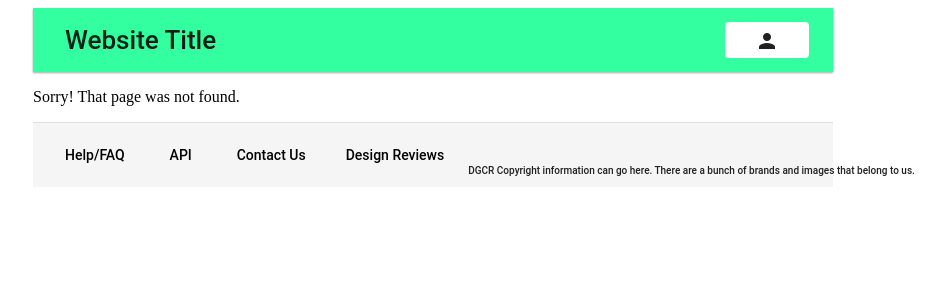
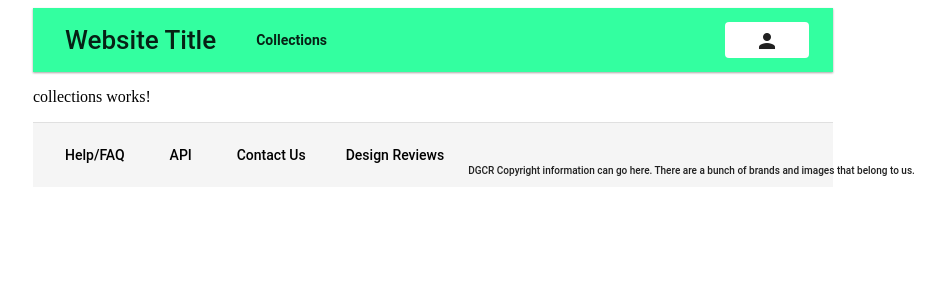
Before and after one commit to bransonsmith/MssbDev, an Angular app: page /collections in a window 1280 px wide. Before the commit this address had no page. Shown: the top 300 px of the page, without its empty margins (207-1150 px from the left). Built offline with nearby package versions, Linux system fonts and the light colour scheme.

Commit message:
Add button to ribbon

```diff
--- a/src/app/app-routing.module.ts
+++ b/src/app/app-routing.module.ts
@@ -4,11 +4,13 @@ import { PageNotFoundComponent } from './page-not-found/page-not-found.component
 import { HomeComponent } from './home/home.component';
 import { LoginComponent } from './login/login.component';
 import { DetailsComponent } from './details/details.component';
+import { CollectionsComponent } from './collections/collections.component';
 
 const routes: Routes = [
   { path: 'home', component: HomeComponent },
   { path: 'login', component: LoginComponent },
   { path: 'specifics/:id', component: DetailsComponent },
+  { path: 'collections', component: CollectionsComponent },
   { path: '', redirectTo: '/home', pathMatch: 'full' },
   { path: '**', component: PageNotFoundComponent }
 ];
--- a/src/app/app.module.ts
+++ b/src/app/app.module.ts
@@ -60,6 +60,7 @@ import { RegisterComponent } from './register/register.component';
 import { SortStatComponent } from './sort-stat/sort-stat.component';
 import { DetailsComponent } from './details/details.component';
 import { AnalyticBlockComponent } from './analytic-block/analytic-block.component';
+import { CollectionsComponent } from './collections/collections.component';
 
 @NgModule({
   declarations: [
@@ -74,6 +75,7 @@ import { AnalyticBlockComponent } from './analytic-block/analytic-block.componen
     SortStatComponent,
     DetailsComponent,
     AnalyticBlockComponent,
+    CollectionsComponent,
   ],
   imports: [
     BrowserModule,
--- /dev/null
+++ b/src/app/collections/collections.component.html
@@ -0,0 +1 @@
+<p>collections works!</p>
--- /dev/null
+++ b/src/app/collections/collections.component.ts
@@ -0,0 +1,15 @@
+import { Component, OnInit } from '@angular/core';
+
+@Component({
+  selector: 'app-collections',
+  templateUrl: './collections.component.html',
+  styleUrls: ['./collections.component.css']
+})
+export class CollectionsComponent implements OnInit {
+
+  constructor() { }
+
+  ngOnInit() {
+  }
+
+}
--- a/src/app/home/home.component.css
+++ b/src/app/home/home.component.css
@@ -27,6 +27,7 @@
     font: bold;
     font-size: 18px;
     margin-left: 10px;
+    text-align: center;
 }
 
 .top-row {
--- a/src/app/ribbon/ribbon.component.css
+++ b/src/app/ribbon/ribbon.component.css
@@ -15,6 +15,9 @@
     padding: 0 14px;
 }
 
+.ribbon-button {
+}
+
 .ribbon-spacer {
     flex: 1 1 auto;
 }
@@ -25,3 +28,7 @@
     margin: 0px, 0px, 10px, 0px;
     box-shadow: var(--thin-shadow);
 }
+
+.ribbon-font {
+    font-weight: 700;
+}
--- a/src/app/ribbon/ribbon.component.html
+++ b/src/app/ribbon/ribbon.component.html
@@ -1,6 +1,14 @@
 <mat-toolbar class= "ribbon">
     <mat-toolbar-row>
       <span><button (click)="homeButtonClick($event)" mat-button class="home-button">Website Title</button></span>
+
+      <div class="ribbon-button">
+          <button (click)="handleCollectionsClick($event)" mat-button class="collections-button">
+            <!-- <mat-icon class="collections-icon" aria-hidden="false" aria-label="Collection icon">group</mat-icon> -->
+            <div class="ribbon-font">Collections</div>
+          </button>
+      </div>
+
       <span class="ribbon-spacer"></span>
       <button (click)="handleClick($event)" mat-button class="user-button"><mat-icon class="user-icon" aria-hidden="false" aria-label="User icon">person</mat-icon></button>
     </mat-toolbar-row>
--- a/src/app/ribbon/ribbon.component.ts
+++ b/src/app/ribbon/ribbon.component.ts
@@ -21,6 +21,9 @@ export class RibbonComponent implements OnInit {
     this.router.navigateByUrl('login');
   }
 
+  handleCollectionsClick(event: Event) {
+    this.router.navigateByUrl('collections');
+  }
 
   homeButtonClick(event: Event) {
     this.router.navigateByUrl('home');
```
Also changed, not shown: src/app/collections/collections.component.css (added), 1 other file (tests, documents, lock files or other folders).
